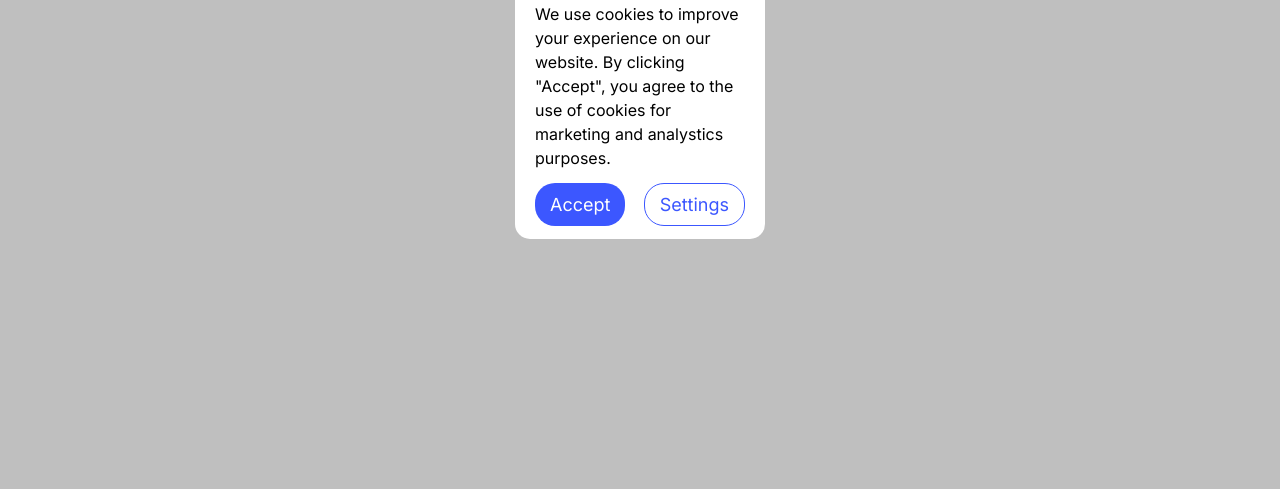
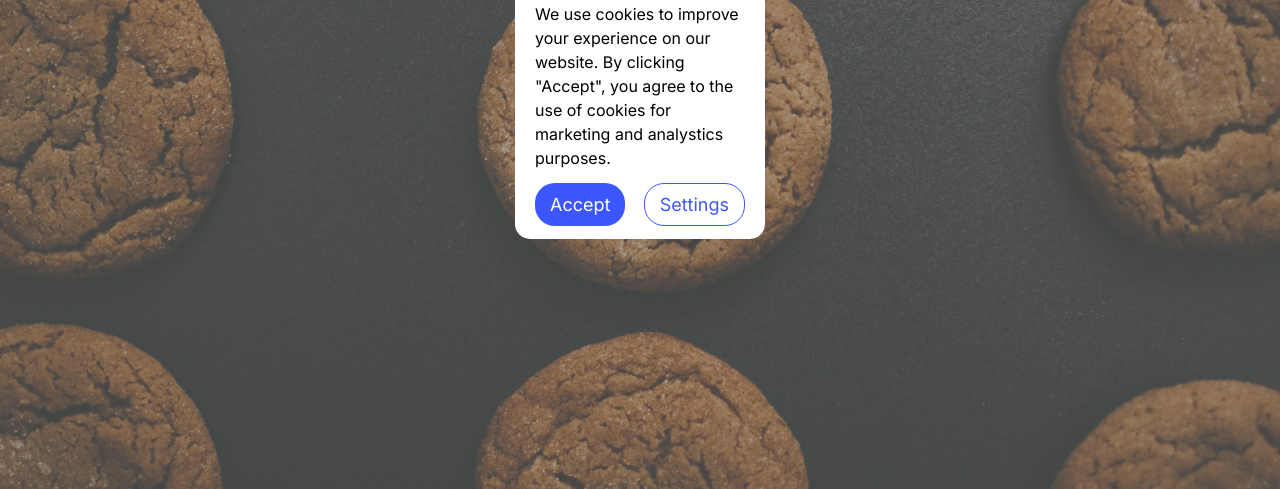
Before and after one commit to tamanchichan/cookies, a plain HTML site: page index.html in a window 1280 px wide. Shown: the part 311-800 px from the top of the page. Drawn offline with Linux system fonts and the light colour scheme.

Commit message:
background-image added

```diff
--- a/assets/script/index.js
+++ b/assets/script/index.js
@@ -105,6 +105,7 @@ buttonAccept.addEventListener('click', () => {
   console.log(getCookie('os'));
   console.log(getCookie('screen-width'));
   console.log(getCookie('screen-height'));
+  console.log(document.cookie);
 
   cookies.style.display = 'none';
 });
@@ -128,6 +129,7 @@ buttonSavePreferences.addEventListener('click', () => {
     setCookie('screen-height', getScreenHeight(), {'max-age': 10});
     console.log(getCookie('screen-height'));
   }
+  console.log(document.cookie);
 
   cookies.style.display = 'none';
 });
--- a/assets/style/index.css
+++ b/assets/style/index.css
@@ -12,6 +12,12 @@
 }
 
 /* html */
+body {
+  background-image: url('../image/background-image.jpg');
+  background-repeat: no-repeat;
+  background-size: cover;
+}
+
 input {
   appearance: checkbox;
 }
```
Also changed, not shown: assets/image/background-image.jpg (added).
